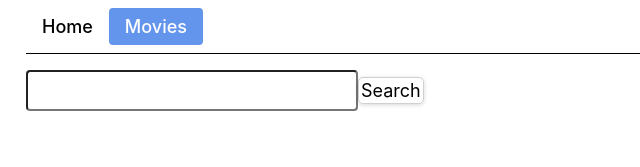
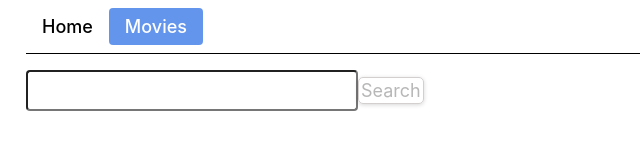
Before and after one commit to tkravche/goit-react-hw-05-movies, a React (Create React App) app: page /goit-react-hw-05-movies/movies in a window 1280 px wide. Shown: the top 167 px of the page, without its empty margins (0-640 px from the left). Built offline with nearby package versions, Linux system fonts and the light colour scheme.

Commit message:
mentors comments

```diff
--- a/src/components/TrendingMoviesList/TrendingMoviesList.jsx
+++ b/src/components/MoviesList/MoviesList.jsx
@@ -1,13 +1,13 @@
 import { Link } from 'react-router-dom';
 import PropTypes from 'prop-types';
 
-export const TrendingMoviesList = ({ location, trendingMovies }) => {
+export const MoviesList = ({ location, movies }) => {
   return (
     <div>
       <ul>
-        {trendingMovies.map(movie => (
+        {movies.map(movie => (
           <li key={movie.id}>
-            <Link to={`movies/${movie.id}`} state={{ from: location }}>
+            <Link to={`/movies/${movie.id}`} state={{ from: location }}>
               {movie.title}
             </Link>
           </li>
@@ -17,8 +17,8 @@ export const TrendingMoviesList = ({ location, trendingMovies }) => {
   );
 };
 
-TrendingMoviesList.propTypes = {
-  trendingMovies: PropTypes.arrayOf(
+MoviesList.propTypes = {
+  movies: PropTypes.arrayOf(
     PropTypes.shape({
       id: PropTypes.number.isRequired,
       title: PropTypes.string.isRequired,
--- a/src/components/MoviesSearchList/MoviesSearchList .jsx
+++ /dev/null
@@ -1,28 +0,0 @@
-import { Link } from 'react-router-dom';
-import PropTypes from 'prop-types';
-
-export const MoviesSearchList = ({ moviesSearch, location }) => {
-  return (
-    <div>
-      <ul>
-        {moviesSearch.map(movie => (
-          <li key={movie.id}>
-            <Link to={`${movie.id}`} state={{ from: location }}>
-              {movie.title}
-            </Link>
-          </li>
-        ))}
-      </ul>
-    </div>
-  );
-};
-
-MoviesSearchList.propTypes = {
-  moviesSearch: PropTypes.arrayOf(
-    PropTypes.shape({
-      id: PropTypes.number.isRequired,
-      title: PropTypes.string.isRequired,
-    })
-  ),
-  location: PropTypes.object.isRequired,
-};
--- a/src/components/Searchbox/SearchBox.jsx
+++ b/src/components/Searchbox/SearchBox.jsx
@@ -1,12 +1,28 @@
 import PropTypes from 'prop-types';
 import { Wrapper, Input } from './SearchBox.styled';
+import React, { useState } from 'react';
+import { useSearchParams } from 'react-router-dom';
 
 export const SearchBox = ({ OnHandleSubmit }) => {
+  const [inputValue, setInputValue] = useState('');
+  const [searchParams, setSearchParams] = useSearchParams();
+
+  const handleChange = e => {
+    const { value } = e.target;
+    setInputValue(value.toLowerCase().trim());
+
+    // const nextParams = inputValue !== '' ? { inputValue } : {};
+    // setSearchParams(nextParams);
+  };
+
   return (
     <Wrapper>
       <form onSubmit={OnHandleSubmit}>
-        <Input type="text" name="search" />
-        <button type="submit">Search</button>
+        <Input type="text" name="search" onChange={handleChange} />
+
+        <button type="submit" disabled={inputValue ? false : true}>
+          Search
+        </button>
       </form>
     </Wrapper>
   );
--- a/src/pages/HomePage.jsx
+++ b/src/pages/HomePage.jsx
@@ -1,7 +1,7 @@
 import { useState, useEffect } from 'react';
 import { useLocation } from 'react-router-dom';
 
-import { TrendingMoviesList } from 'components/TrendingMoviesList/TrendingMoviesList';
+import { MoviesList } from '../components/MoviesList/MoviesList';
 import { fetchTrendingMovies } from '../services/moviesAPI';
 
 const Home = () => {
@@ -20,7 +20,7 @@ const Home = () => {
   return (
     <main>
       <h1>Trending today</h1>
-      <TrendingMoviesList location={location} trendingMovies={movies} />
+      <MoviesList location={location} movies={movies} />
     </main>
   );
 };
--- a/src/pages/MovieDetailsPage.jsx
+++ b/src/pages/MovieDetailsPage.jsx
@@ -41,10 +41,10 @@ const MovieDetails = () => {
 
       <section>
         <p>Additional information </p>
-        <Link to={`cast`} state={location.state}>
+        <Link to="cast" state={location.state}>
           <h4>Cast</h4>{' '}
         </Link>
-        <Link to={`reviews`} state={location.state}>
+        <Link to="reviews" state={location.state}>
           <h4>Reviews</h4>{' '}
         </Link>
         <Outlet />
--- a/src/pages/MoviesPage.jsx
+++ b/src/pages/MoviesPage.jsx
@@ -3,7 +3,7 @@ import { useSearchParams, useLocation } from 'react-router-dom';
 
 import { fetchMovieByQuery } from 'services/moviesAPI';
 import { SearchBox } from 'components/Searchbox/SearchBox';
-import { MoviesSearchList } from 'components/MoviesSearchList/MoviesSearchList ';
+import { MoviesList } from 'components/MoviesList/MoviesList';
 
 const Movies = () => {
   const [movies, setMovies] = useState([]);
@@ -32,8 +32,8 @@ const Movies = () => {
 
   return (
     <main>
-      <SearchBox value={search} OnHandleSubmit={handleSubmit} />
-      <MoviesSearchList location={location} moviesSearch={movies} />
+      <SearchBox OnHandleSubmit={handleSubmit} />
+      <MoviesList location={location} movies={movies} />
     </main>
   );
 };
```
